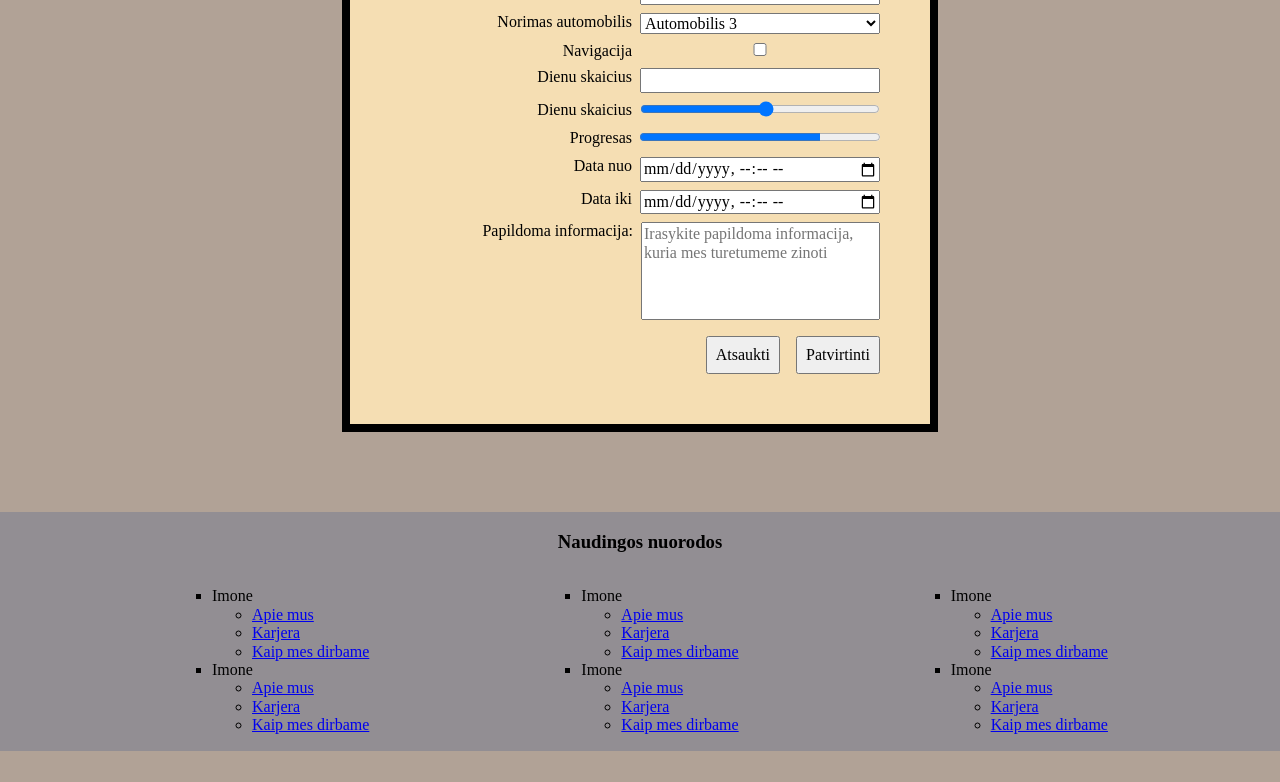
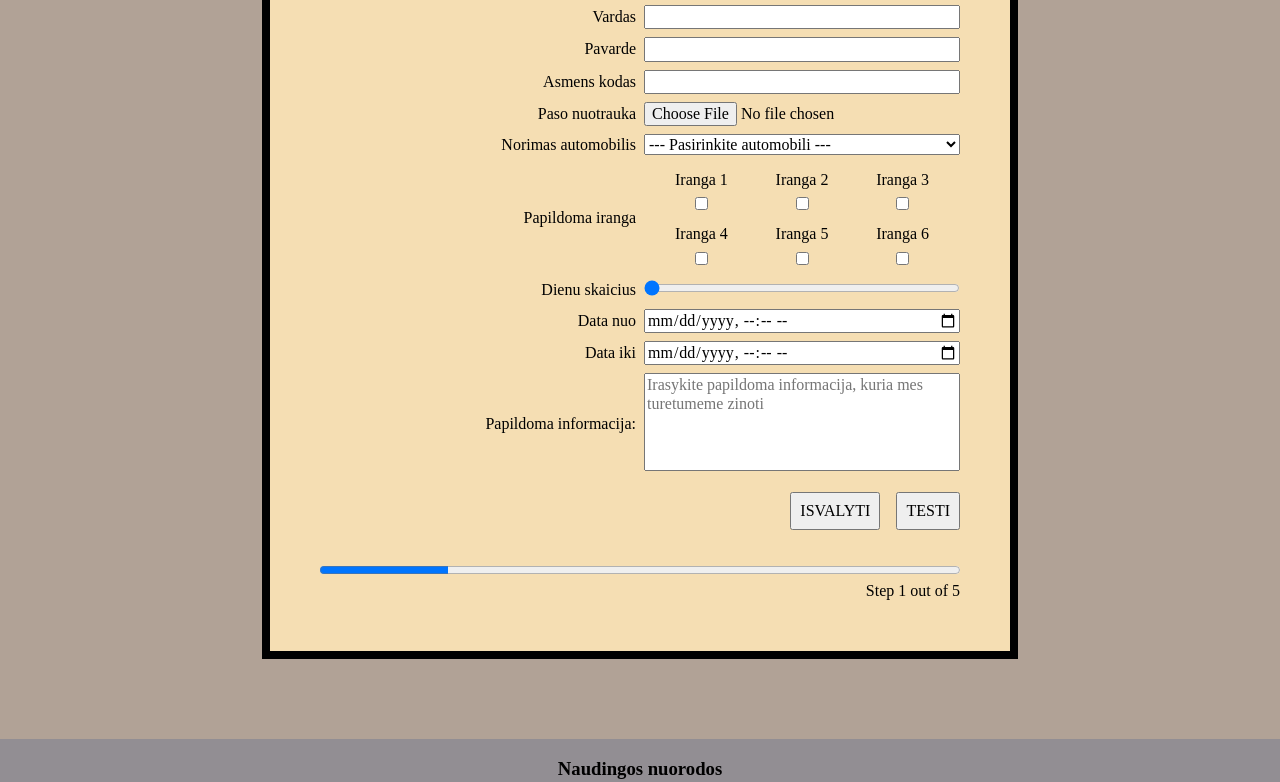
Before and after one commit to mindaug92/VIGI24-1, a plain HTML site: page OroAuto/reservation.html in a window 1280 px wide. Shown: the part 296-1078 px from the top of the page. Before the commit the page ends 1047 px from the top, so only its background shows below. Drawn offline with nearby package versions, Linux system fonts and the light colour scheme.

Commit message:
personalCode, additionalGadgets inputs added

```diff
--- a/OroAuto/reservation.html
+++ b/OroAuto/reservation.html
@@ -25,7 +25,7 @@
           <a href="#">Kontaktai</a>
         </div>
         <div class="search">
-          <input type="text" name="paieska" />
+          <input type="search" name="paieska" />
           <button>Paieska</button>
         </div>
       </nav>
@@ -33,12 +33,13 @@
     <main>
       <form>
         <div class="reservation-form">
+          <h1>Rezervacijos forma</h1>
           <div class="form-item">
             <div>
               <label for="name">Vardas</label>
             </div>
             <div>
-              <input type="text" name="name" id="name" />
+              <input type="text" name="name" id="name" required />
             </div>
           </div>
           <div class="form-item">
@@ -51,10 +52,35 @@
           </div>
           <div class="form-item">
             <div>
+              <label for="personalCode">Asmens kodas</label>
+            </div>
+            <div>
+              <input
+                type="number"
+                name="personalCode"
+                id="personalCode"
+                max="99999999999"
+                required
+              />
+            </div>
+          </div>
+          <div class="form-item">
+            <div>
+              <label for="passportPhoto">Paso nuotrauka</label>
+            </div>
+            <div>
+              <input type="file" name="passportPhoto" id="passportPhoto" />
+            </div>
+          </div>
+          <div class="form-item">
+            <div>
               <label for="selected-car">Norimas automobilis</label>
             </div>
             <div>
-              <select name="selected-car" id="selected-car">
+              <select name="selected-car" id="selected-car" required>
+                <option disabled selected value>
+                  --- Pasirinkite automobili ---
+                </option>
                 <optgroup label="Lengvieji automobiliai">
                   <option value="car1">Automobilis 1</option>
                   <option value="car2">Automobilis 2</option>
@@ -68,7 +94,7 @@
                 <optgroup label="Kemperiai">
                   <option value="camper1">Automobilis 1</option>
                   <option value="camper2">Automobilis 2</option>
-                  <option value="camper3" selected>Automobilis 3</option>
+                  <option value="camper3">Automobilis 3</option>
                 </optgroup>
                 <optgroup label="Sunkvezimiai">
                   <option value="truck1">Automobilis 1</option>
@@ -80,23 +106,65 @@
           </div>
           <div class="form-item">
             <div>
-              <label for="nav-required">Navigacija</label>
+              <label for="additional-gadgets">Papildoma iranga</label>
             </div>
             <div>
+              <div class="additional-gadgets">
+                <div class="additional-item">
+                  <label for="item-1">Iranga 1</label>
                   <input
                     type="checkbox"
-                name="nav-required"
-                id="nav-required"
-                value="nav-required"
+                    name="item-1"
+                    id="item-1"
+                    value="item-1"
+                  />
+                </div>
+                <div class="additional-item">
+                  <label for="item-2">Iranga 2</label>
+                  <input
+                    type="checkbox"
+                    name="item-2"
+                    id="item-2"
+                    value="item-2"
+                  />
+                </div>
+                <div class="additional-item">
+                  <label for="item-3">Iranga 3</label>
+                  <input
+                    type="checkbox"
+                    name="item-3"
+                    id="item-3"
+                    value="item-3"
+                  />
+                </div>
+                <div class="additional-item">
+                  <label for="item-4">Iranga 4</label>
+                  <input
+                    type="checkbox"
+                    name="item-4"
+                    id="item-4"
+                    value="item-4"
+                  />
+                </div>
+                <div class="additional-item">
+                  <label for="item-5">Iranga 5</label>
+                  <input
+                    type="checkbox"
+                    name="item-5"
+                    id="item-5"
+                    value="item-5"
+                  />
+                </div>
+                <div class="additional-item">
+                  <label for="item-6">Iranga 6</label>
+                  <input
+                    type="checkbox"
+                    name="item-6"
+                    id="item-6"
+                    value="item-6"
                   />
                 </div>
               </div>
-          <div class="form-item">
-            <div>
-              <label for="days">Dienu skaicius</label>
-            </div>
-            <div>
-              <input type="number" name="days" id="days" max="20" />
             </div>
           </div>
           <div class="form-item">
@@ -108,6 +176,7 @@
                 type="range"
                 name="days"
                 id="days"
+                value="1"
                 min="1"
                 max="20"
                 step="5"
@@ -116,18 +185,15 @@
           </div>
           <div class="form-item">
             <div>
-              <label for="days">Progresas</label>
-            </div>
-            <div>
-              <progress max="100" value="75">75/100</progress>
-            </div>
-          </div>
-          <div class="form-item">
-            <div>
               <label for="dayFrom">Data nuo</label>
             </div>
             <div>
-              <input type="datetime-local" name="dayFrom" id="dayFrom" />
+              <input
+                type="datetime-local"
+                name="dayFrom"
+                id="dayFrom"
+                required
+              />
             </div>
           </div>
           <div class="form-item">
@@ -135,11 +201,14 @@
               <label for="dayTo">Data iki</label>
             </div>
             <div>
-              <input type="datetime-local" name="dayTo" id="dayTo" />
+              <input type="datetime-local" name="dayTo" id="dayTo" required />
             </div>
           </div>
           <div class="form-item">
+            <div>
               <label for="reason">Papildoma informacija:</label>
+            </div>
+            <div>
               <textarea
                 name="reason"
                 id="reason"
@@ -149,9 +218,15 @@
                 placeholder="Irasykite papildoma informacija, kuria mes turetumeme zinoti"
               ></textarea>
             </div>
+          </div>
+
           <div class="form-actions">
-            <button type="reset">Atsaukti</button>
-            <button type="submit">Patvirtinti</button>
+            <button type="reset">Isvalyti</button>
+            <button type="submit">Testi</button>
+          </div>
+          <div class="form-progress">
+            <progress max="5" value="1">1/5</progress>
+            <div>Step 1 out of 5</div>
           </div>
         </div>
       </form>
--- a/OroAuto/style.css
+++ b/OroAuto/style.css
@@ -87,7 +87,7 @@ nav span {
 .reservation-form {
   display: flex;
   flex-direction: column;
-  max-width: 30rem;
+  max-width: 40rem;
   margin: 5em auto;
   background-color: wheat;
   border: 1px;
@@ -144,28 +144,23 @@ footer h3 {
   margin-top: 0.5rem;
 }
 
-.form-item :first-child {
-  text-align: right;
+.form-item div:first-child {
+  display: flex;
+  align-items: center;
+  margin-right: 0.5rem;
+  justify-content: flex-end;
   width: 100%;
 }
 
-.form-item :last-child {
+.form-item div:last-child {
   text-align: left;
   width: 100%;
 }
 
-.form-item label {
-  width: 100%;
-  text-align: right;
-  margin-right: 0.5rem;
-}
-
-.form-item input {
-  box-sizing: border-box;
-}
 .form-item input,
 .form-item select,
 .form-item textarea {
+  box-sizing: border-box;
   width: 100%;
 }
 
@@ -180,5 +175,57 @@ footer h3 {
 }
 
 .form-actions button {
+  text-transform: uppercase;
   padding: 0.5em;
 }
+
+.form-item div.additional-gadgets {
+  display: flex;
+  margin-right: 0;
+  flex-direction: row;
+  flex-wrap: wrap;
+  justify-content: space-evenly;
+}
+
+.additional-item {
+  display: flex;
+  flex-wrap: wrap;
+  text-align: center;
+}
+
+.form-item div.additional-item {
+  text-align: center;
+  align-items: center;
+  width: 5rem;
+  height: 3rem;
+  margin: 0.2rem;
+}
+
+.form-item div.additional-item:hover {
+  background-color: #85747434;
+  cursor: pointer;
+}
+
+.additional-item label {
+  width: 100%;
+  cursor: pointer;
+}
+
+.additional-item input[type="checkbox"] {
+  width: auto;
+  margin: 0 auto;
+  cursor: pointer;
+}
+
+.form-progress div {
+  text-align: right;
+}
+
+.form-progress progress {
+  margin-top: 2em;
+  width: 100%;
+}
+
+.reservation-form h1 {
+  margin: 0 0 20px 0;
+}
```
Also changed, not shown: OroAuto/index.html (+1 -1 lines). Lines whose indentation alone changed are shown as unchanged.
